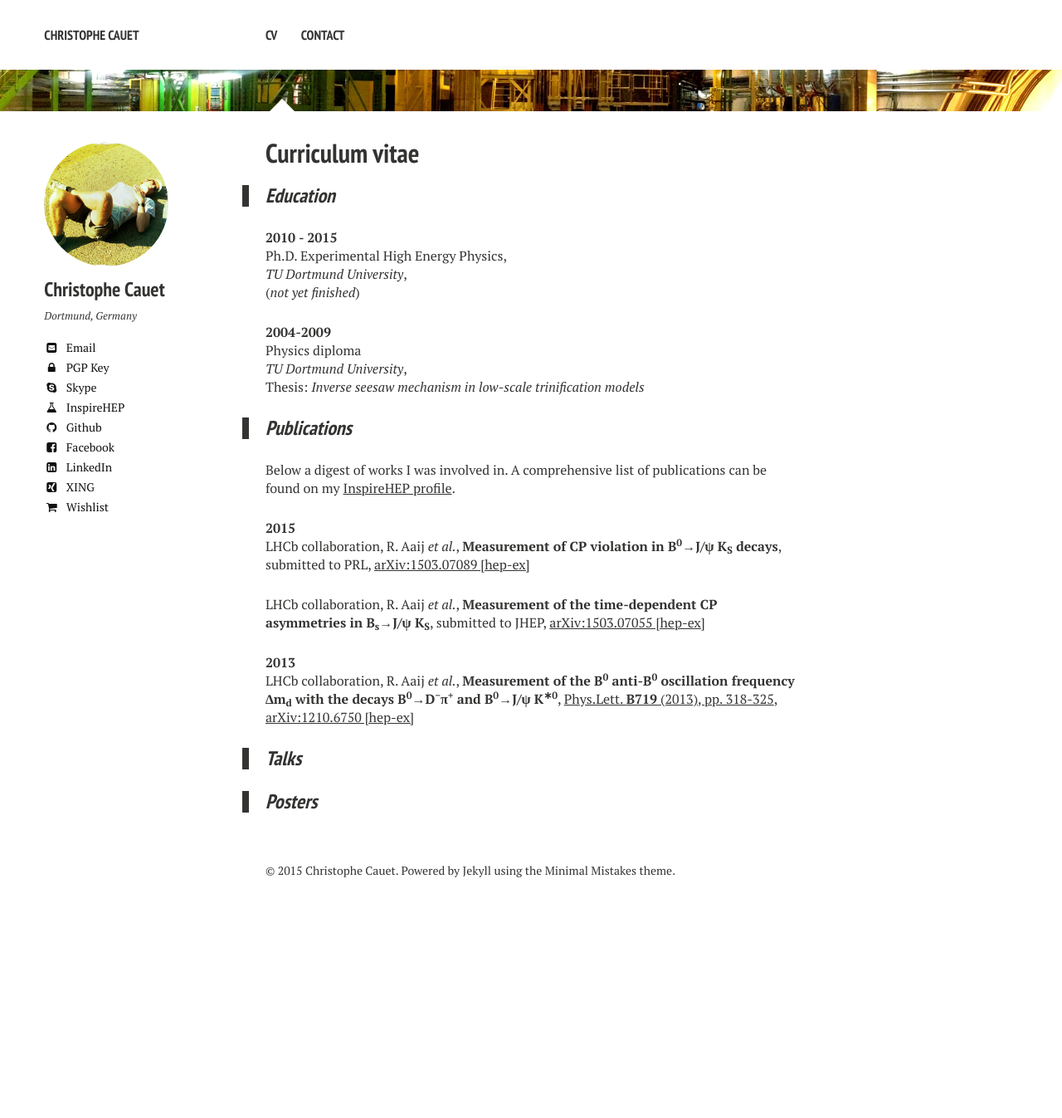
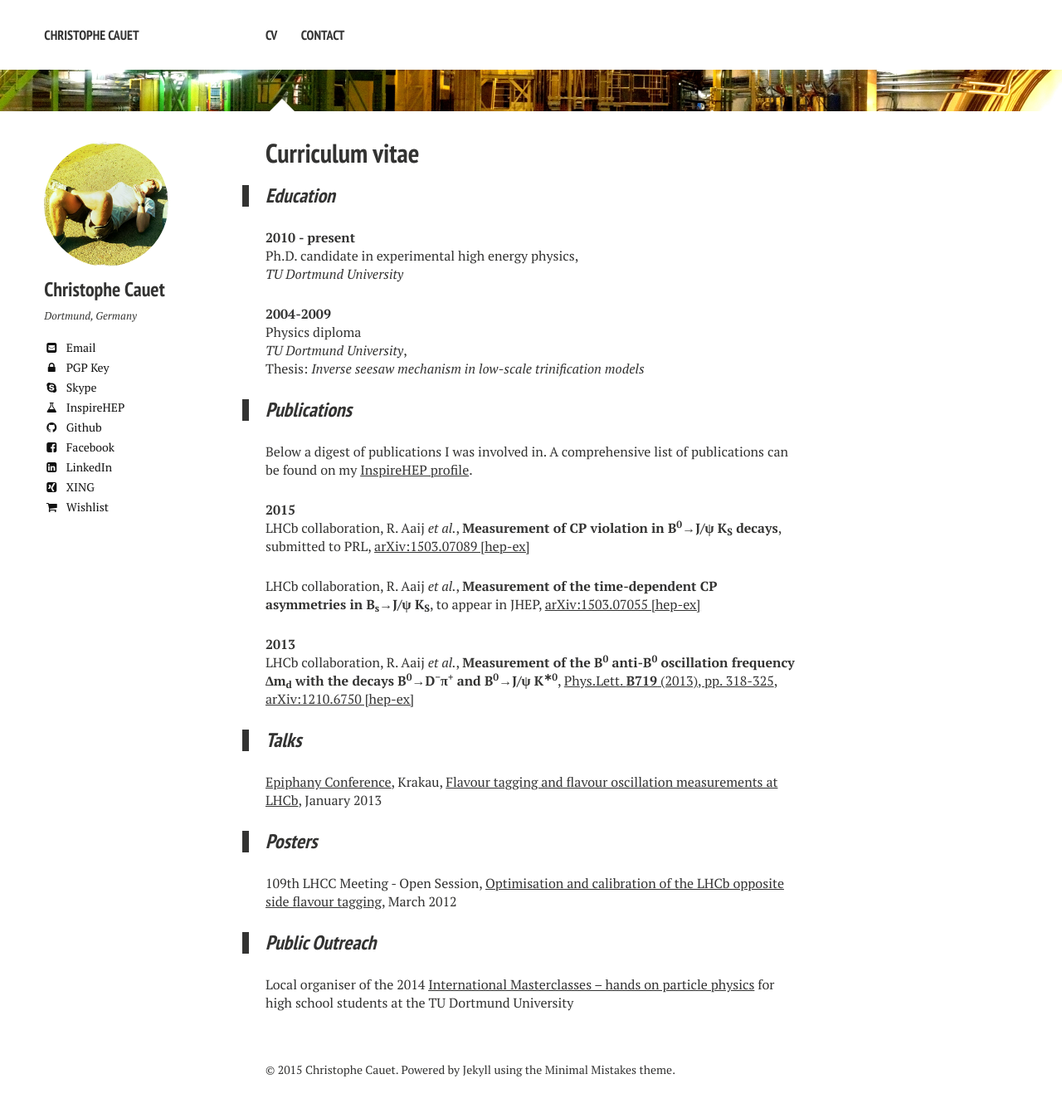
Before and after one commit to ccauet/ccauet.github.io, a Jekyll site: the page built from cv/index.md, in a window 1280 px wide. Shown: the whole page at 83% size. Built offline with Jekyll 4.4.1, drawn with Linux system fonts in a browser that asks for light colours; nearby versions of some CDN libraries; library files that are not in the unit come from our copies; before the commit the page ends 1107 px from its top, so only the background shows below that.

Commit message:
cv: talks, posters, outreach

```diff
--- a/cv/index.md
+++ b/cv/index.md
@@ -10,10 +10,9 @@ image:
 
 > ### Education
 
-**2010 - 2015**<br/>
-Ph.D. Experimental High Energy Physics, <br/>
-_TU Dortmund University_, <br/>
-(_not yet finished_)
+**2010 - present**<br/>
+Ph.D. candidate in experimental high energy physics, <br/>
+_TU Dortmund University_
 
 **2004-2009** <br/>
 Physics diploma <br/>
@@ -22,13 +21,13 @@ Thesis: _Inverse seesaw mechanism in low-scale trinification models_
 
 > ### Publications
 
-Below a digest of works I was involved in. A comprehensive list of publications can be found on my [InspireHEP profile](http://inspirehep.net/author/profile/C.Cauet.2).
+Below a digest of publications I was involved in. A comprehensive list of publications can be found on my [InspireHEP profile](http://inspirehep.net/author/profile/C.Cauet.2).
 
 
 **2015** <br/>
 LHCb collaboration, R. Aaij _et al._, **Measurement of CP violation in B<sup>0</sup>→J/ψ K<sub>S</sub> decays**, submitted to PRL, [arXiv:1503.07089 [hep-ex]](http://arxiv.org/abs/1503.07089)
 
-LHCb collaboration, R. Aaij _et al._, **Measurement of the time-dependent CP asymmetries in B<sub>s</sub>→J/ψ K<sub>S</sub>**, submitted to JHEP, [arXiv:1503.07055 [hep-ex]](http://arxiv.org/abs/1503.07055)
+LHCb collaboration, R. Aaij _et al._, **Measurement of the time-dependent CP asymmetries in B<sub>s</sub>→J/ψ K<sub>S</sub>**, to appear in JHEP, [arXiv:1503.07055 [hep-ex]](http://arxiv.org/abs/1503.07055)
 
 **2013** <br/>
 LHCb collaboration, R. Aaij _et al._, **Measurement of the B<sup>0</sup> anti-B<sup>0</sup> oscillation frequency ∆m<sub>d</sub> with the decays B<sup>0</sup>→D<sup>−</sup>π<sup>+</sup> and B<sup>0</sup>→J/ψ K<sup>∗0</sup>**, [Phys.Lett. **B719** (2013), pp. 318-325](http://dx.doi.org/10.1016/j.physletb.2013.01.019), [arXiv:1210.6750 [hep-ex]](http://arxiv.org/abs/1210.6750)
@@ -36,4 +35,12 @@ LHCb collaboration, R. Aaij _et al._, **Measurement of the B<sup>0</sup> anti-B<
 
 > ### Talks
 
+[Epiphany Conference](http://epiphany.ifj.edu.pl/current/), Krakau, [Flavour tagging and flavour oscillation measurements at LHCb](https://cds.cern.ch/record/1504821?ln=de), January 2013
+
 > ### Posters
+
+109th LHCC Meeting - Open Session, [Optimisation and calibration of the LHCb opposite side flavour tagging](https://cds.cern.ch/record/1433708?ln=de), March 2012
+
+> ### Public Outreach
+
+Local organiser of the 2014 [International Masterclasses -- hands on particle physics](http://www.physicsmasterclasses.org) for high school students at the TU Dortmund University
```
Also changed, not shown: index.md (+3 -3 lines).
